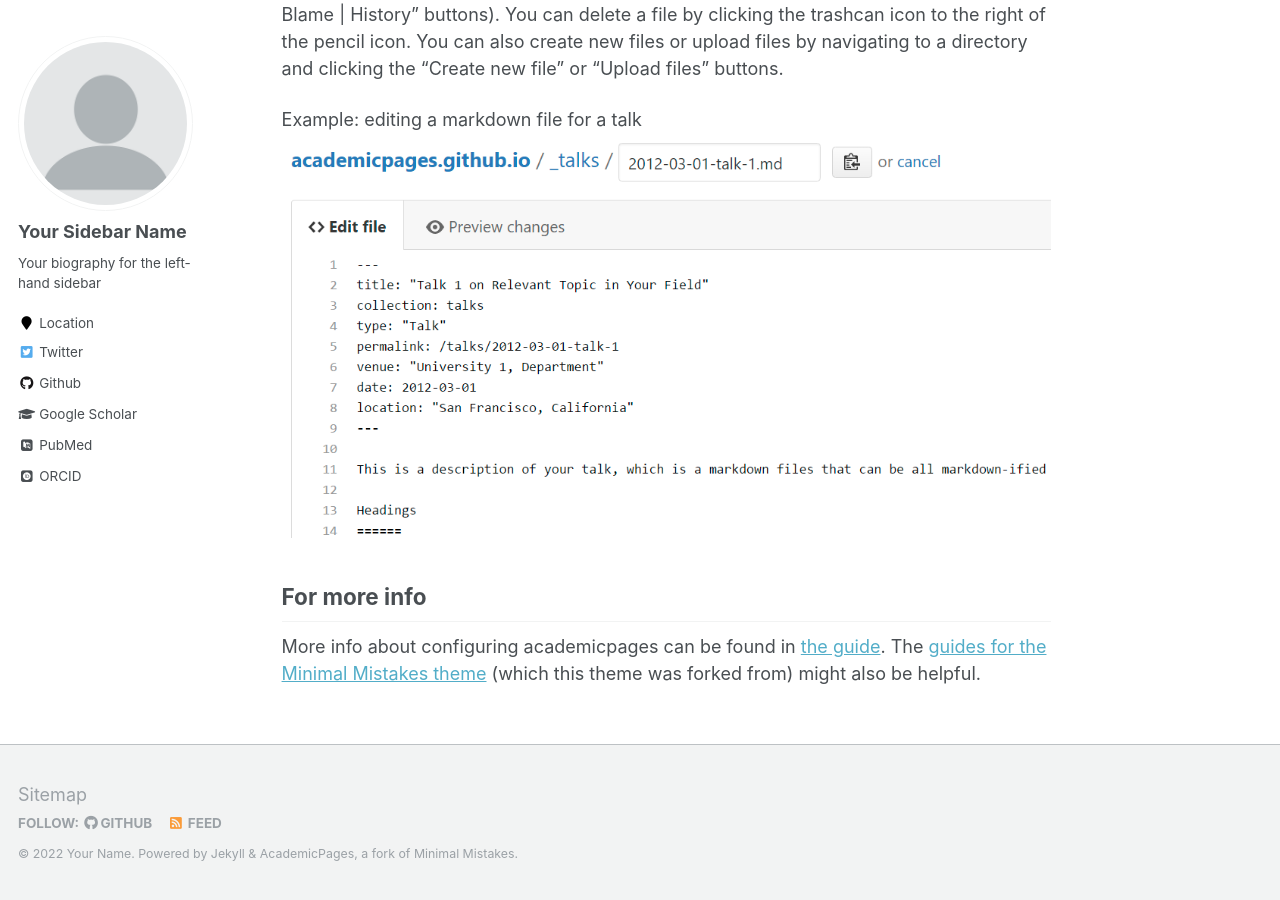
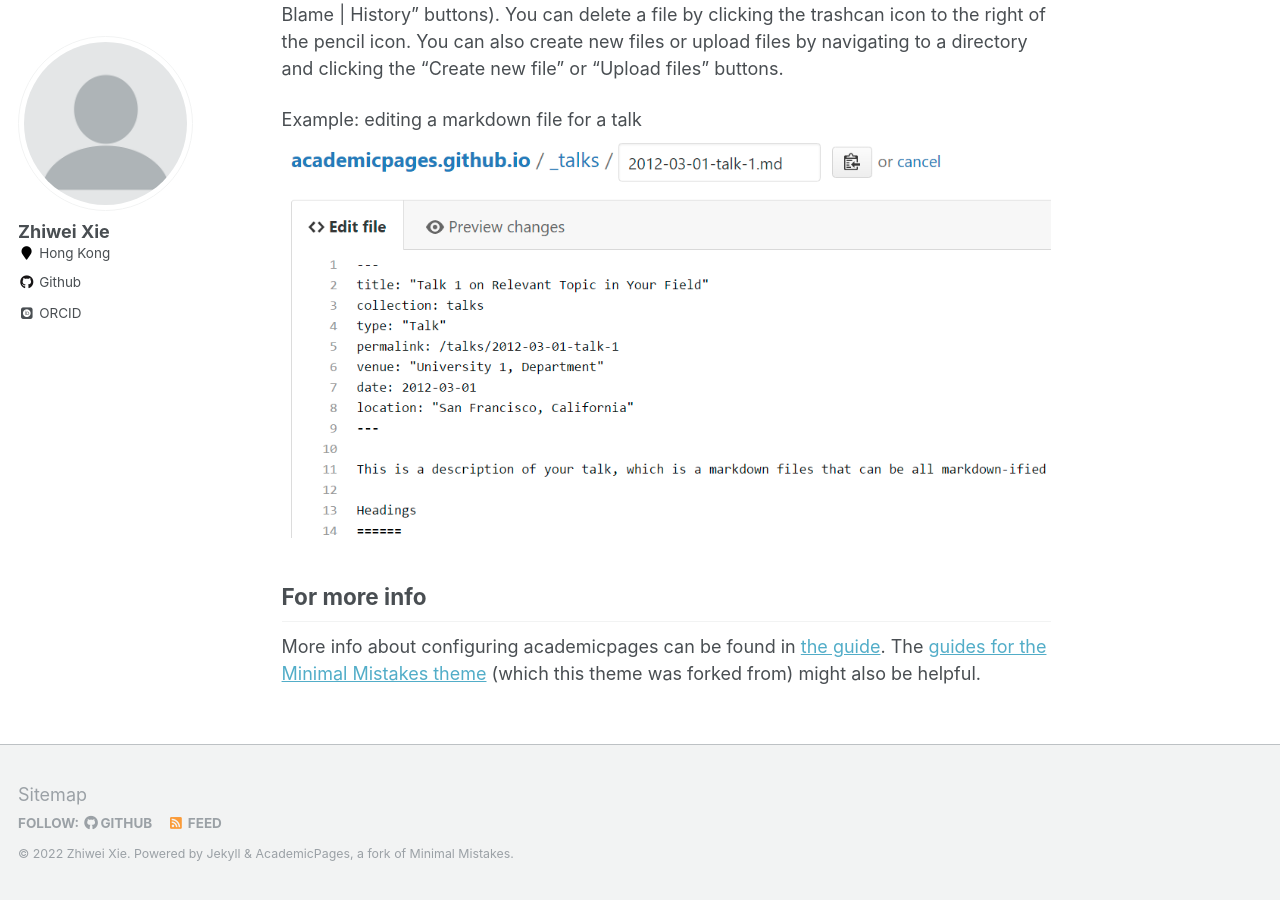
Before and after one commit to xiezhiweihk/xiezhiwei.github.io, a Jekyll site: the page built from _pages/about.md, in a window 1280 px wide and 900 px high, scrolled down 2463 px. Built offline with Jekyll 4.4.1, drawn with Linux system fonts in a browser that asks for light colours; some web fonts are replaced; some of the changed text lies outside the part shown.

Commit message:
Update _config.yml

```diff
--- a/_config.yml
+++ b/_config.yml
@@ -7,13 +7,13 @@
 
 # Site Settings
 locale                   : "en-US"
-title                    : "Your Name / Site Title"
+title                    : "Zhiwei Xie"
 title_separator          : "-"
-name                     : &name "Your Name"
+name                     : &name "Zhiwei Xie"
 description              : &description "personal description"
-url                      : https://academicpages.github.io # the base hostname & protocol for your site e.g. "https://mmistakes.github.io"
+url                      : https://xiezhiweihk.github.io # the base hostname & protocol for your site e.g. "https://mmistakes.github.io"
 baseurl                  : "" # the subpath of your site, e.g. "/blog"
-repository               : "academicpages/academicpages.github.io"
+repository               : "xiezhiweihk/xiezhiweihk.github.io"
 teaser                   :  # filename of teaser fallback teaser image placed in /images/, .e.g. "500x300.png"
 breadcrumbs              : false # true, false (default)
 words_per_minute         : 160
@@ -80,13 +80,13 @@
 
 # Site Author
 author:
-  name             : "Your Sidebar Name"
+  name             : "Zhiwei Xie"
   avatar           : "profile.png"
-  bio              : "Your biography for the left-hand sidebar"
-  location         : "Location"
+  bio              :
+  location         : "Hong Kong"
   employer         :
-  pubmed           : "https://www.ncbi.nlm.nih.gov/pubmed/?term=john+snow"
-  googlescholar    : "http://yourfullgooglescholarurl.com"
+  pubmed           :
+  googlescholar    :
   email            :
   researchgate     :  # example: "https://www.researchgate.net/profile/yourprofile"
   uri              :
@@ -109,7 +109,7 @@
   stackoverflow    : # http://stackoverflow.com/users/123456/username
   steam            :
   tumblr           :
-  twitter          : "replacethistwitterhandle"
+  twitter          :
   vine             :
   weibo            :
   xing             :
```
